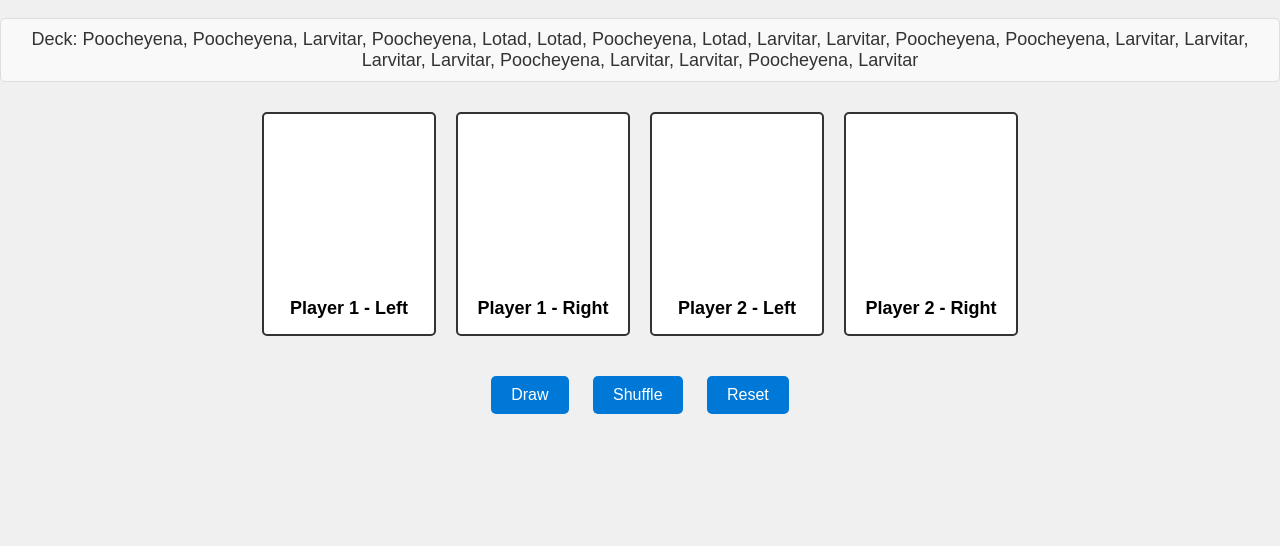
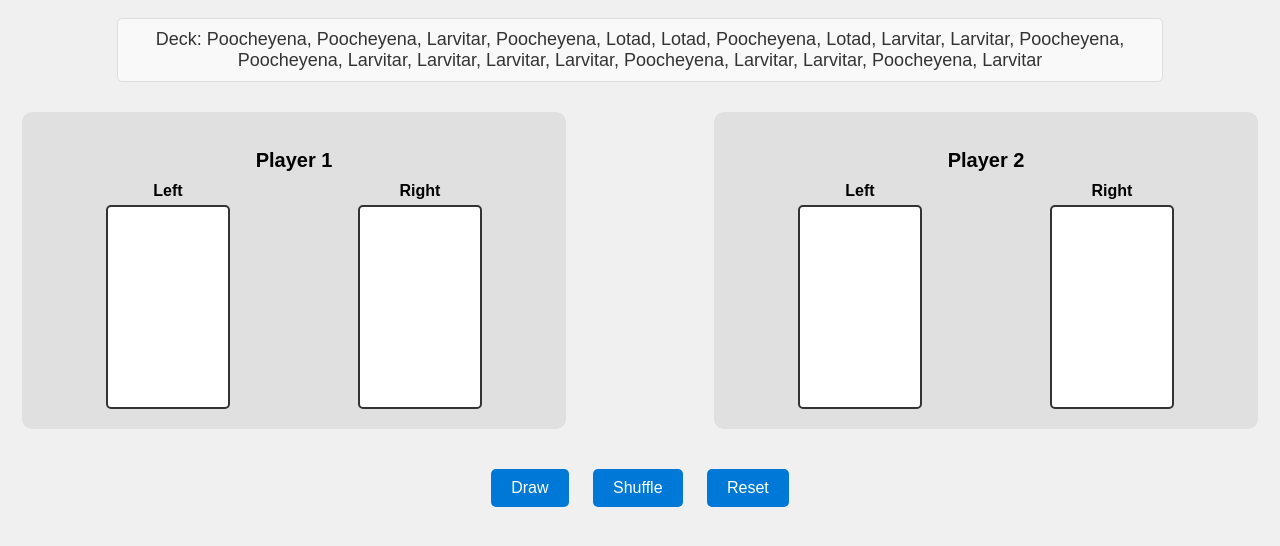
Before and after one commit to JamesWalsh78/Lotad, a plain HTML site: page index.html in a window 1280 px wide. Shown: the part 60-606 px from the top of the page. Drawn offline with Linux system fonts and the light colour scheme.

Commit message:
Visual Changes

```diff
--- a/index.html
+++ b/index.html
@@ -12,17 +12,37 @@
 
     <!-- Player boards -->
     <div class="board">
-        <div class="tower" id="player-1-left">
-            <h2>Player 1 - Left</h2>
+        <!-- Player 1 -->
+        <div class="player">
+            <h2>Player 1</h2>
+            <div class="towers">
+                <div class="tower-section">
+                    <div class="tower-title">Left</div>
+                    <div class="tower" id="player-1-left"></div>
+                </div>
+                <div class="tower-section">
+                    <div class="tower-title">Right</div>
+                    <div class="tower" id="player-1-right"></div>
+                </div>
+            </div>
         </div>
-        <div class="tower" id="player-1-right">
-            <h2>Player 1 - Right</h2>
-        </div>
-        <div class="tower" id="player-2-left">
-            <h2>Player 2 - Left</h2>
-        </div>
-        <div class="tower" id="player-2-right">
-            <h2>Player 2 - Right</h2>
+
+        <!-- Space between players -->
+        <div class="spacer"></div>
+
+        <!-- Player 2 -->
+        <div class="player">
+            <h2>Player 2</h2>
+            <div class="towers">
+                <div class="tower-section">
+                    <div class="tower-title">Left</div>
+                    <div class="tower" id="player-2-left"></div>
+                </div>
+                <div class="tower-section">
+                    <div class="tower-title">Right</div>
+                    <div class="tower" id="player-2-right"></div>
+                </div>
+            </div>
         </div>
     </div>
 
--- a/script.js
+++ b/script.js
@@ -27,7 +27,10 @@ function updateTower(towerId, card) {
     const tower = document.getElementById(towerId);
     const cardDiv = document.createElement('div');
     cardDiv.textContent = card;
-    tower.prepend(cardDiv); // Add the card to the top
+    const cardCount = tower.childElementCount;
+    cardDiv.style.bottom = `${cardCount * 25}px`; // Adjust height based on stack
+    cardDiv.style.position = "absolute";
+    tower.appendChild(cardDiv);
 }
 
 // Reset the towers
--- a/style.css
+++ b/style.css
@@ -13,38 +13,83 @@ h1 {
 }
 
 h2 {
-    margin: 5px 0;
-    font-size: 18px;
+    margin-bottom: 10px;
+    font-size: 20px;
 }
 
 /* Board layout */
 .board {
     display: flex;
-    justify-content: center;
+    justify-content: space-around;
+    align-items: flex-start;
     margin: 20px auto;
     padding: 10px;
-    gap: 20px;
+    gap: 40px; /* Space between players */
 }
 
+.player {
+    background-color: #e0e0e0;
+    padding: 20px;
+    border-radius: 10px;
+    width: 40%;
+}
+
+.towers {
+    display: flex;
+    justify-content: space-around;
+}
+
+.tower-section {
+    display: flex;
+    flex-direction: column;
+    align-items: center;
+}
+
+.tower-title {
+    font-weight: bold;
+    margin-bottom: 5px;
+}
+
+/* Tower styles */
 .tower {
     background-color: #ffffff;
     border: 2px solid #333;
     border-radius: 5px;
-    width: 150px;
-    min-height: 200px;
+    width: 120px;
+    height: 200px;
     display: flex;
-    flex-direction: column-reverse;
+    flex-direction: column;
     align-items: center;
-    padding: 10px;
+    position: relative;
 }
 
 /* Cards in towers */
 .tower div {
-    margin: 5px;
+    width: 100px;
+    margin: 2px 0;
     padding: 5px;
     border: 1px solid #0078D7;
     background-color: #f9f9f9;
     border-radius: 3px;
+    position: absolute;
+}
+
+/* Dynamically stack cards */
+.tower div:nth-child(1) {
+    bottom: 0;
+}
+
+.tower div:nth-child(2) {
+    bottom: 25px;
+}
+
+.tower div:nth-child(3) {
+    bottom: 50px;
+}
+
+/* Space between players */
+.spacer {
+    width: 20px;
 }
 
 /* Buttons */
@@ -77,4 +122,6 @@ button:hover {
     background-color: #f9f9f9;
     border: 1px solid #ddd;
     border-radius: 5px;
-    width:
+    width: 80%;
+    text-align: center;
+}
```
